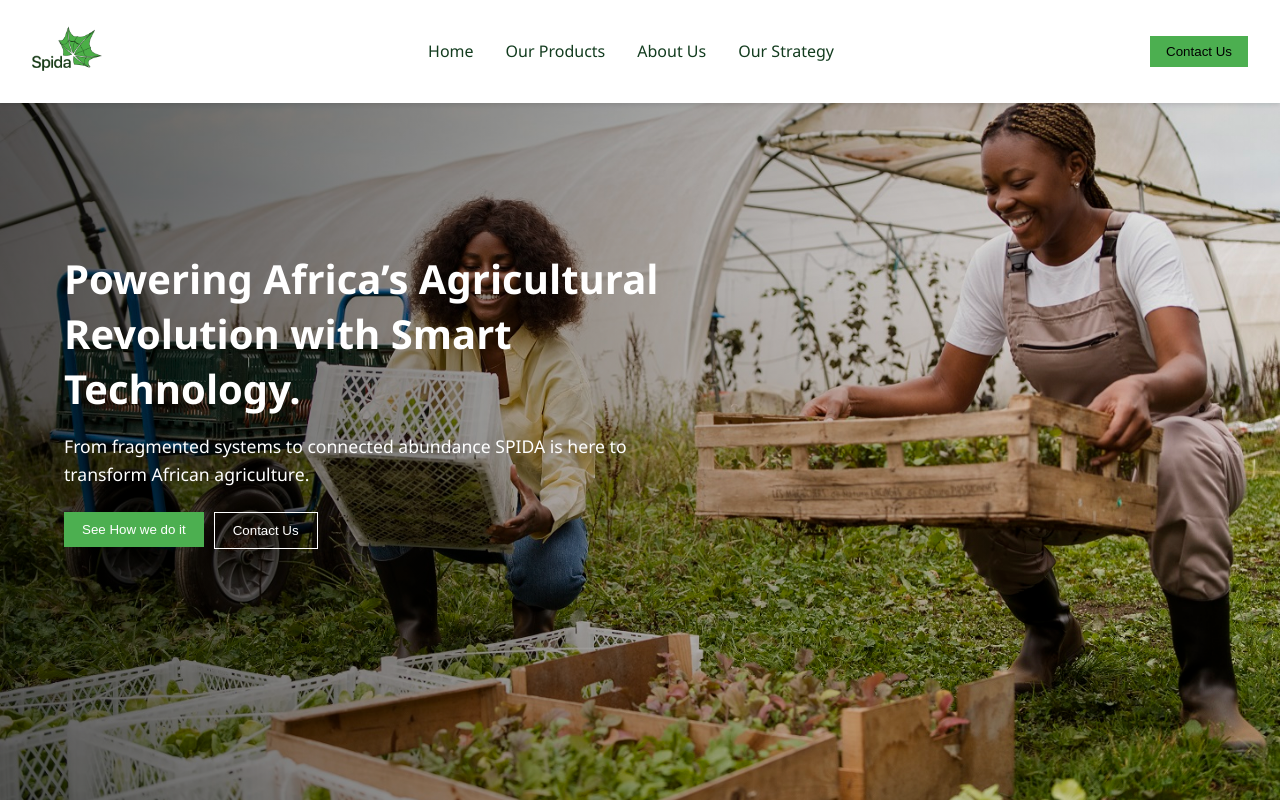
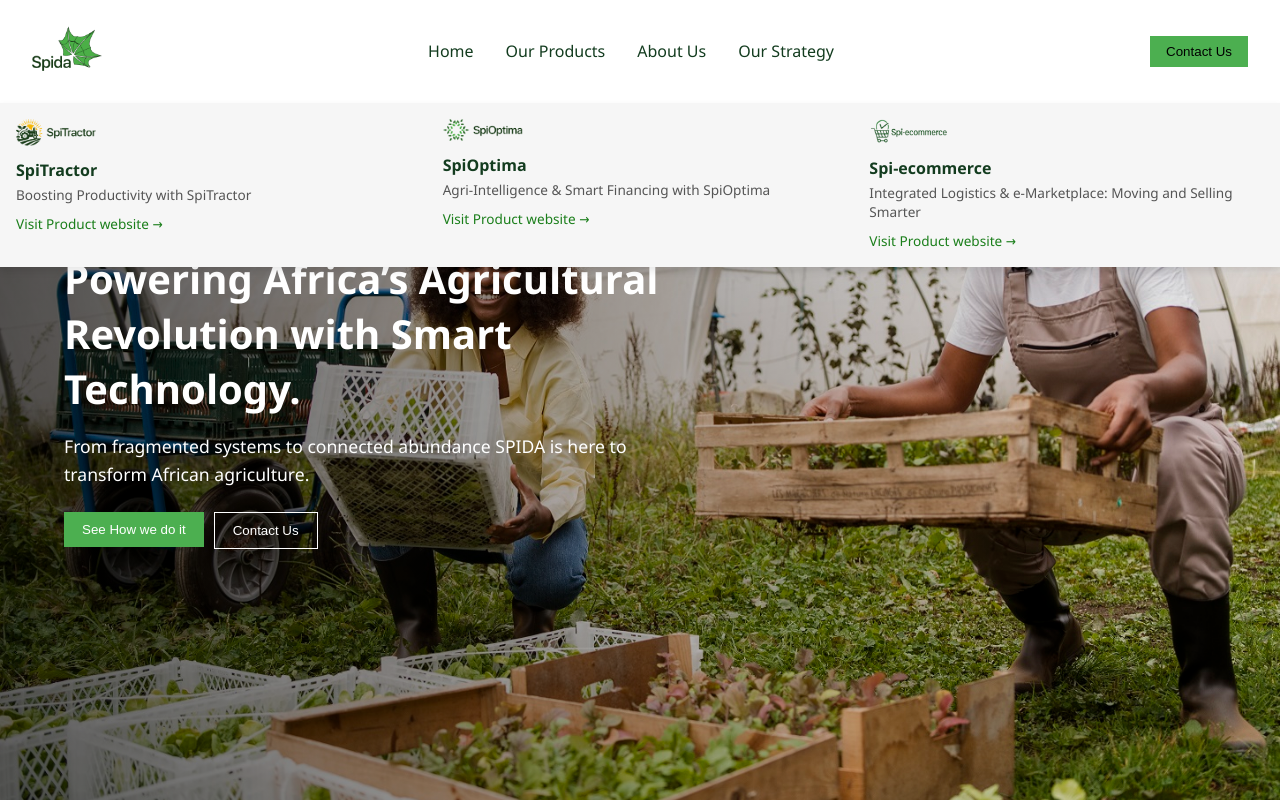
Before and after one commit to SpidaAfrica/main-spida, a React (Create React App) app: page / in a window 1280 px wide. Both pictures are taken after a click on the element "Our Products". Shown: the top 800 px of the page. Built offline with nearby package versions, Linux system fonts and the light colour scheme.

Commit message:
Update Navbar.jsx

```diff
--- a/src/components/Navbar.jsx
+++ b/src/components/Navbar.jsx
@@ -59,7 +59,7 @@
   );
 };
 
-export default Navbar;*/
+export default Navbar;
 
 import React, { useState, useRef, useEffect } from 'react';
 import './Navbar.css';
@@ -164,3 +164,115 @@
 };
 
 export default Navbar;
+*/
+import React, { useState, useRef, useEffect } from 'react';
+import './Navbar.css';
+import logo1 from '../assets/logo1.png';
+import logo2 from '../assets/spicom.png';
+import logo3 from '../assets/logo3.png';
+import logo from '../assets/logo.png';
+
+const Navbar = () => {
+  const [menuOpen, setMenuOpen] = useState(false);
+  const [dropdownOpen, setDropdownOpen] = useState(false);
+  const dropdownRef = useRef(null);
+  const timeoutRef = useRef(null);
+
+  const toggleMenu = () => setMenuOpen(!menuOpen);
+
+  const openDropdown = () => {
+    setDropdownOpen(true);
+    clearTimeout(timeoutRef.current);
+    timeoutRef.current = setTimeout(() => {
+      setDropdownOpen(false);
+    }, 10000); // Close after 10 seconds
+  };
+
+  const closeDropdown = () => {
+    clearTimeout(timeoutRef.current);
+    setDropdownOpen(false);
+  };
+
+  const handleDocumentClick = (event) => {
+    if (
+      dropdownRef.current &&
+      !dropdownRef.current.contains(event.target) &&
+      !event.target.closest('.nav-products')
+    ) {
+      closeDropdown();
+    }
+  };
+
+  const handleScroll = () => {
+    closeDropdown();
+  };
+
+  useEffect(() => {
+    document.addEventListener('click', handleDocumentClick);
+    window.addEventListener('scroll', handleScroll);
+
+    return () => {
+      document.removeEventListener('click', handleDocumentClick);
+      window.removeEventListener('scroll', handleScroll);
+    };
+  }, []);
+
+  return (
+    <nav>
+      <div className="nav-logo">
+        <a href="/"><img src={logo} alt="Spida Logo" /></a>
+      </div>
+
+      <div className={`nav-items ${menuOpen ? 'show' : ''}`}>
+        <a href="/">Home</a>
+
+        <div
+          className="nav-products"
+          onMouseEnter={openDropdown}
+          onClick={openDropdown}
+        >
+          <a href="#">Our Products</a>
+          <div
+            className="dropdown"
+            ref={dropdownRef}
+            style={{ display: dropdownOpen ? 'flex' : 'none' }}
+          >
+            <div className="dropdown-item">
+              <img src={logo1} alt="SpiTractor" />
+              <h4>SpiTractor</h4>
+              <p>Boosting Productivity with SpiTractor</p>
+              <a href="https://spitractors.spida.africa">Visit Product website →</a>
+            </div>
+            <div className="dropdown-item">
+              <img src={logo3} alt="SpiOptima" />
+              <h4>SpiOptima</h4>
+              <p>Agri-Intelligence & Smart Financing with SpiOptima</p>
+              <a href="https://spioptima.spida.africa">Visit Product website →</a>
+            </div>
+            <div className="dropdown-item">
+              <img src={logo2} alt="Spida" />
+              <h4>Spi-ecommerce</h4>
+              <p>Integrated Logistics & e-Marketplace: Moving and Selling Smarter</p>
+              <a href="https://spi-ecommerce.spida.africa">Visit Product website →</a>
+            </div>
+          </div>
+        </div>
+
+        <a href="/About">About Us</a>
+        <a href="/Strategy">Our Strategy</a>
+      </div>
+
+      <a href="/Contact">
+        <button className="contact-button">Contact Us</button>
+      </a>
+
+      <div className="hamburger" onClick={toggleMenu}>
+        <div></div>
+        <div></div>
+        <div></div>
+      </div>
+    </nav>
+  );
+};
+
+export default Navbar;
```
